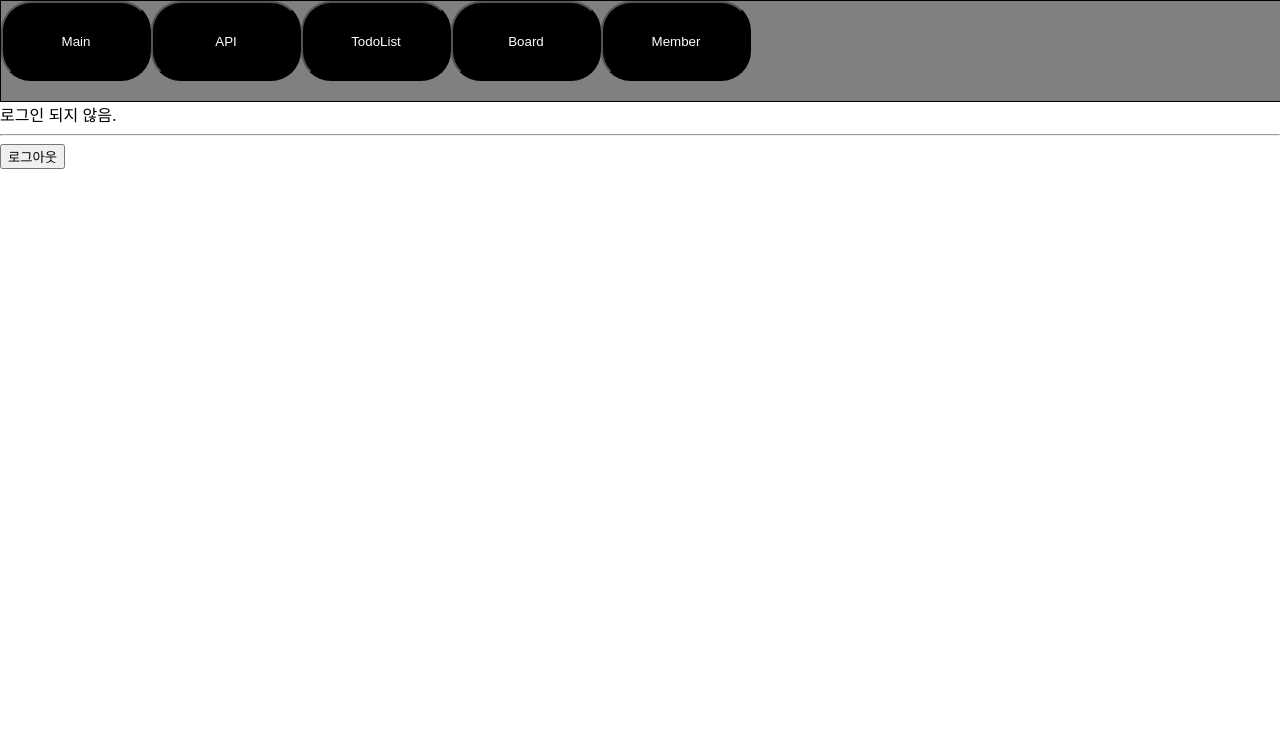
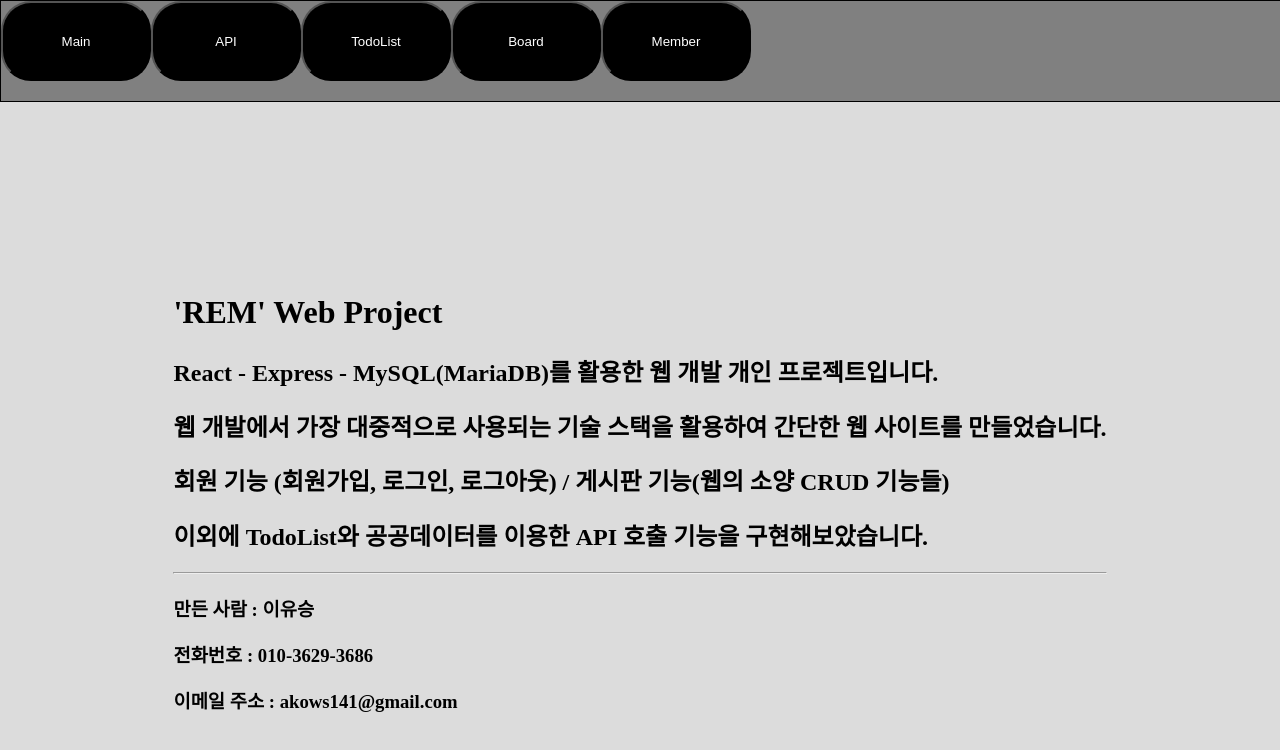
Before and after one commit to Akows/prj05, a React (Create React App) app in the folder client/: page / in a window 1280 px wide. Shown: the top 750 px of the page. Built offline with nearby package versions, Linux system fonts and the light colour scheme; a web font is replaced by a local one.

Commit message:
[메인 페이지] - 메인 페이지 디자인 1차 완성.

```diff
--- a/client/src/pages/main.js
+++ b/client/src/pages/main.js
@@ -1,38 +1,45 @@
-
-import { useEffect, useState } from 'react';
 import '../style/Main.css';
+import '../style/global.css';
 
 const Main = () => {
 
-    const [isLogin, setIsLogin] = useState(false)
-
-    useEffect(() => {
-        if(sessionStorage.getItem('MEMBER_ID') === null){
-        // sessionStorage 에 user_id 라는 key 값으로 저장된 값이 없다면
-            console.log('isLogin ?? :: ', isLogin)
-        }
-        else {
-        // sessionStorage 에 user_id 라는 key 값으로 저장된 값이 있다면
-        // 로그인 상태 변경
-            setIsLogin(true)
-            console.log('isLogin ?? :: ', isLogin)
-        }
-    }, [isLogin])
-
-    const logout = () => {
-        // sessionStorage 에 user_id 로 저장되어있는 아이템을 삭제한다.
-        sessionStorage.removeItem('MEMBER_ID')
-        // App 으로 이동(새로고침)
-        document.location.href = '/'
-    }
-
     return (
         <>
-            {isLogin ? '로그인 됨'  : '로그인 되지 않음.'}
+            <div className='main-outer'>
+                <div className='main-inner'>
+                    <p>
+                        <h1>
+                            'REM' Web Project
+                        </h1>
+                        <h2>
+                            React - Express - MySQL(MariaDB)를 활용한 웹 개발 개인 프로젝트입니다.
+                        </h2>
+                        <h2>
+                            웹 개발에서 가장 대중적으로 사용되는 기술 스택을 활용하여 간단한 웹 사이트를 만들었습니다.
+                        </h2>
+                        <h2>
+                            회원 기능 (회원가입, 로그인, 로그아웃) / 게시판 기능(웹의 소양 CRUD 기능들)
+                        </h2>
+                        <h2>
+                            이외에 TodoList와 공공데이터를 이용한 API 호출 기능을 구현해보았습니다.
+                        </h2>
 
-            <hr/>
+                        <h2>
+                            <hr/>
+                        </h2>
 
-            <button onClick={logout}>로그아웃</button>
+                        <h3>
+                            만든 사람 : 이유승
+                        </h3>
+                        <h3>
+                            전화번호 : 010-3629-3686
+                        </h3>
+                        <h3>
+                            이메일 주소 : akows141@gmail.com
+                        </h3>
+                    </p>
+                </div>
+            </div>
         </>
     )
 }
```
